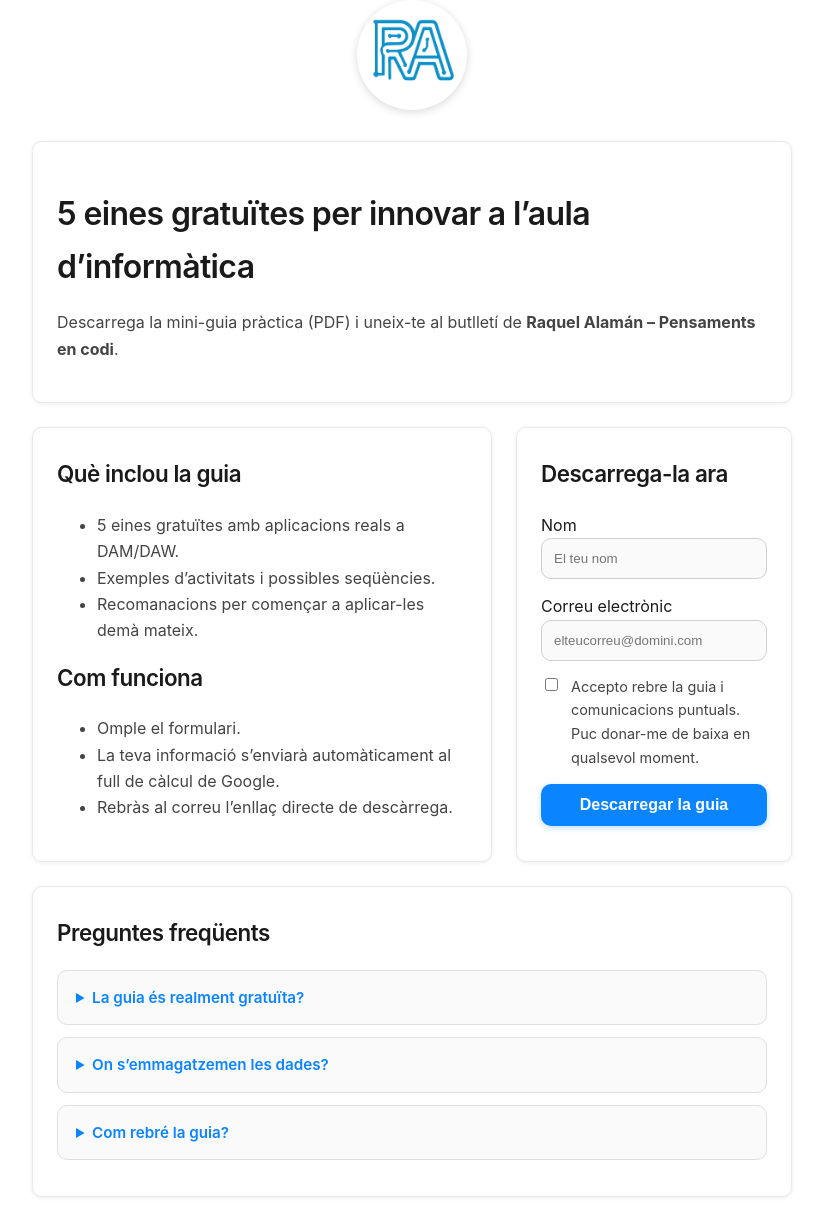
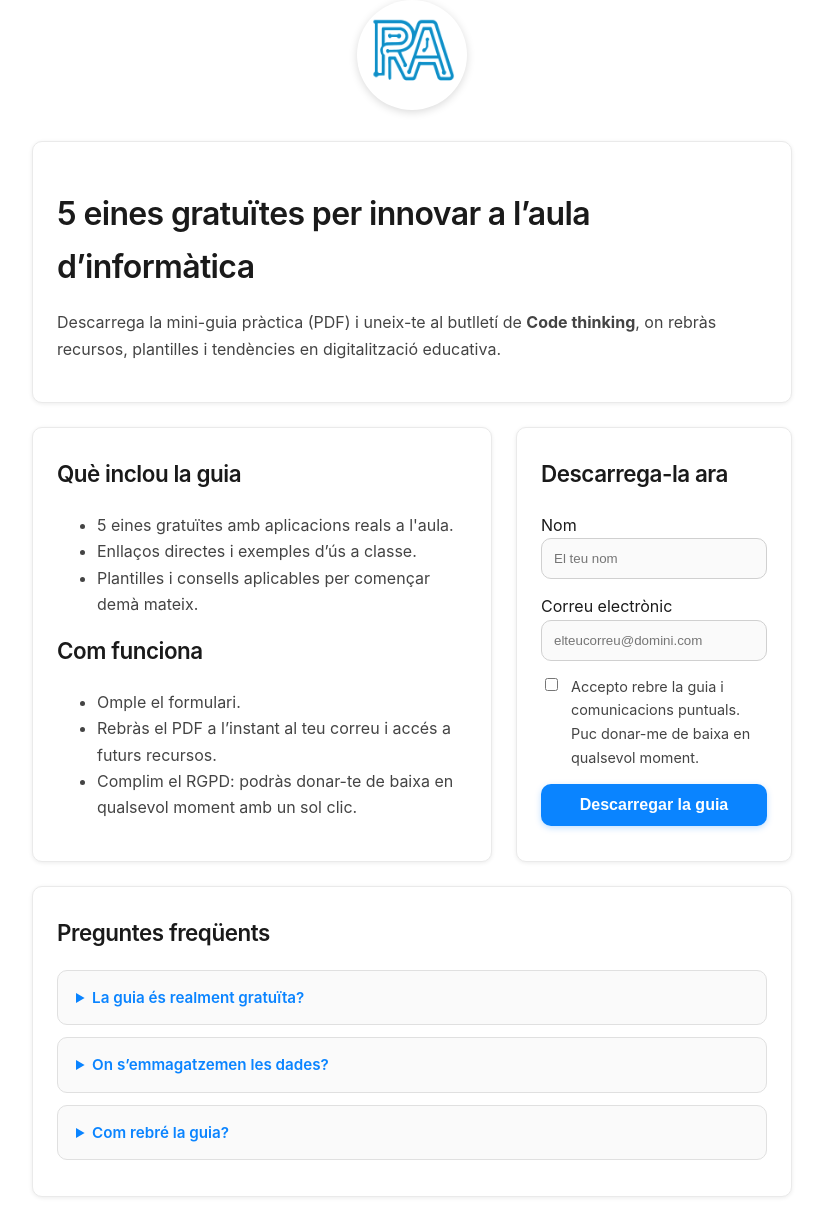
Before and after one commit to raquelalaman/raquelalaman.github.io, a Jekyll site: the page landing_lead_magnet.html, which Jekyll copies as it is, in a window 1280 px wide. Shown: the whole page, without its empty margins (228-1051 px from the left). Built offline with Jekyll 4.4.1, drawn with Linux system fonts in a browser that asks for light colours.

Commit message:
Update landing_lead_magnet.html

```diff
--- a/landing_lead_magnet.html
+++ b/landing_lead_magnet.html
@@ -11,12 +11,12 @@
 
   <header class="wrap">
   <div style="text-align:center; margin-bottom:24px;">
-    <img src="assets/images/logo.png" alt="Raquel Alamán" style="width:110px; height:110px; border-radius:50%; object-fit:cover; box-shadow:0 2px 8px rgba(0,0,0,0.15);" />
+    <a href="https://raquelalaman.github.io/"><img src="assets/images/logo.png" alt="Raquel Alamán" style="width:110px; height:110px; border-radius:50%; object-fit:cover; box-shadow:0 2px 8px rgba(0,0,0,0.15);" /></a>
   </div>
 
   <div class="card">
     <h1>5 eines gratuïtes per innovar a l’aula d’informàtica</h1>
-    <p class="subtitle">Descarrega la mini-guia pràctica (PDF) i uneix-te al butlletí de <strong>Raquel Alamán – Pensaments en codi</strong>.</p>
+    <p class="subtitle">Descarrega la mini-guia pràctica (PDF) i uneix-te al butlletí de <strong>Code thinking</strong>, on rebràs recursos, plantilles i tendències en digitalització educativa.</p>
   </div>
 </header>
 
@@ -25,16 +25,16 @@
     <section class="card">
       <h2>Què inclou la guia</h2>
       <ul>
-        <li>5 eines gratuïtes amb aplicacions reals a DAM/DAW.</li>
-        <li>Exemples d’activitats i possibles seqüències.</li>
-        <li>Recomanacions per començar a aplicar-les demà mateix.</li>
+        <li>5 eines gratuïtes amb aplicacions reals a l'aula.</li>
+        <li>Enllaços directes i exemples d’ús a classe.</li>
+        <li>Plantilles i consells aplicables per començar demà mateix.</li>
       </ul>
 
       <h2>Com funciona</h2>
       <ul>
         <li>Omple el formulari.</li>
-        <li>La teva informació s’enviarà automàticament al full de càlcul de Google.</li>
-        <li>Rebràs al correu l’enllaç directe de descàrrega.</li>
+        <li>Rebràs el PDF a l’instant al teu correu i accés a futurs recursos.</li>
+        <li>Complim el RGPD: podràs donar-te de baixa en qualsevol moment amb un sol clic.</li>
       </ul>
     </section>
 
@@ -74,12 +74,12 @@
 
     <details>
       <summary>On s’emmagatzemen les dades?</summary>
-      <p>En un Google Sheet privat, igual que al popup de subscripció del blog.</p>
+      <p>El tractament de les dades recollides mitjançant aquest formulari es regeix principalment pel Reglament General de Protecció de Dades (RGPD) de la Unió Europea</p>
     </details>
 
     <details>
       <summary>Com rebré la guia?</summary>
-      <p>Just després d’enviar el formulari, rebràs un correu amb l’enllaç de descàrrega.</p>
+      <p>Just després d’enviar el formulari, es mostrarà la pantalla on podràs descarregar la guia. A més, rebràs un correu amb l’enllaç de descàrrega.</p>
     </details>
   </section>
 
@@ -123,7 +123,7 @@
       submitBtn.textContent = "Enviant...";
 
       try {
-        // Petició amb mode: 'no-cors' tal com es fa al popup
+        // Petició amb mode: 'no-cors'
         await fetch("https://script.google.com/macros/s/AKfycbwt_XApJn3K-A0mcjNsilK9fCzqmyU6WDLGq_mvj_hrO1I8qjXrCiHrUmDKusy1YTETDQ/exec", {
           method: "POST",
           mode: "no-cors",
@@ -131,10 +131,7 @@
           body: JSON.stringify(payload)
         });
 
-        // Amb 'no-cors' la resposta és opaca (no podem llegir el JSON),
-        // per tant assumim èxit si no salta el catch.
-
-        // Guardem preferència local (opcional, com fa el popup)
+        // Guardem preferència local
         localStorage.setItem('newsletter_subscribed', 'true');
 
         // Redirecció a pàgina d'agraïment
```
